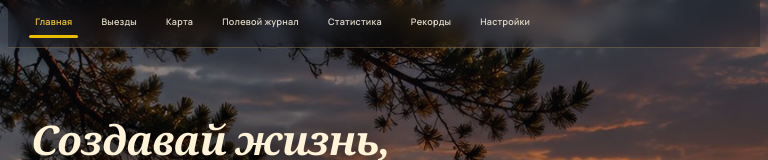
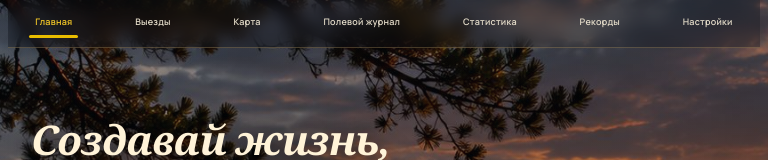
Before and after one commit to ivanovkir3012-blip/atlas-adventures, a React (Vite) app: page / in a window 768 px wide. Shown: the top 160 px of the page. Built offline with nearby package versions, Linux system fonts and the light colour scheme.

Commit message:
Ensure tablet navigation override wins CSS cascade

```diff
--- a/src/style.css
+++ b/src/style.css
@@ -2292,3 +2292,14 @@ html,body,#root{min-height:100%;background:transparent!important}
   .topbar>.main-nav{gap:3px}
   .topbar>.main-nav button{font-size:10px;padding:10px 11px 9px}
 }
+
+/* Final tablet override: must follow the mobile navigation rules above. */
+@media (min-width:621px) and (max-width:1000px){
+  .topbar>.main-nav{
+    flex:1 1 100%!important;
+    width:100%!important;
+    justify-content:space-between!important;
+    gap:8px!important;
+  }
+  .topbar>.main-nav button{flex:0 0 auto!important}
+}
```
